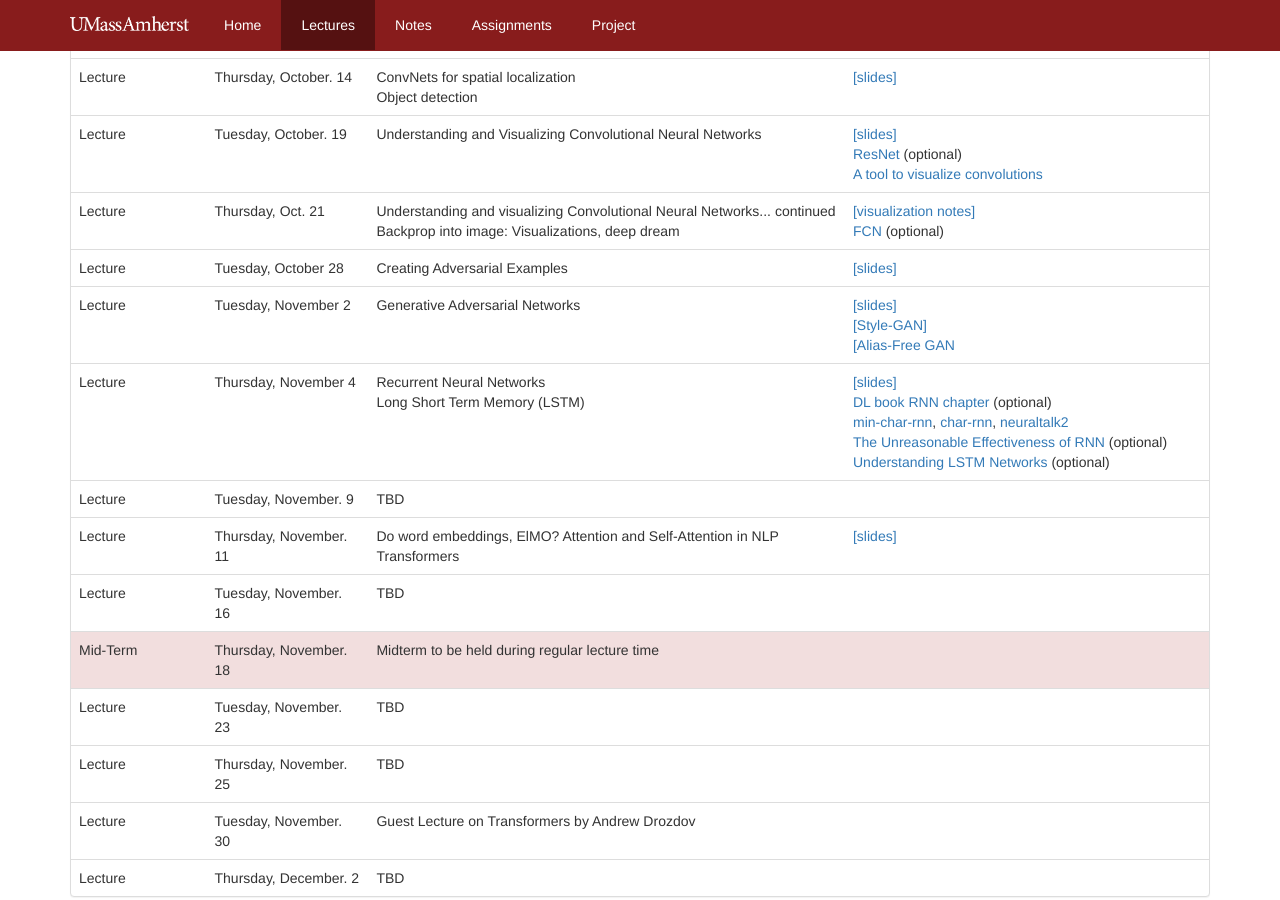
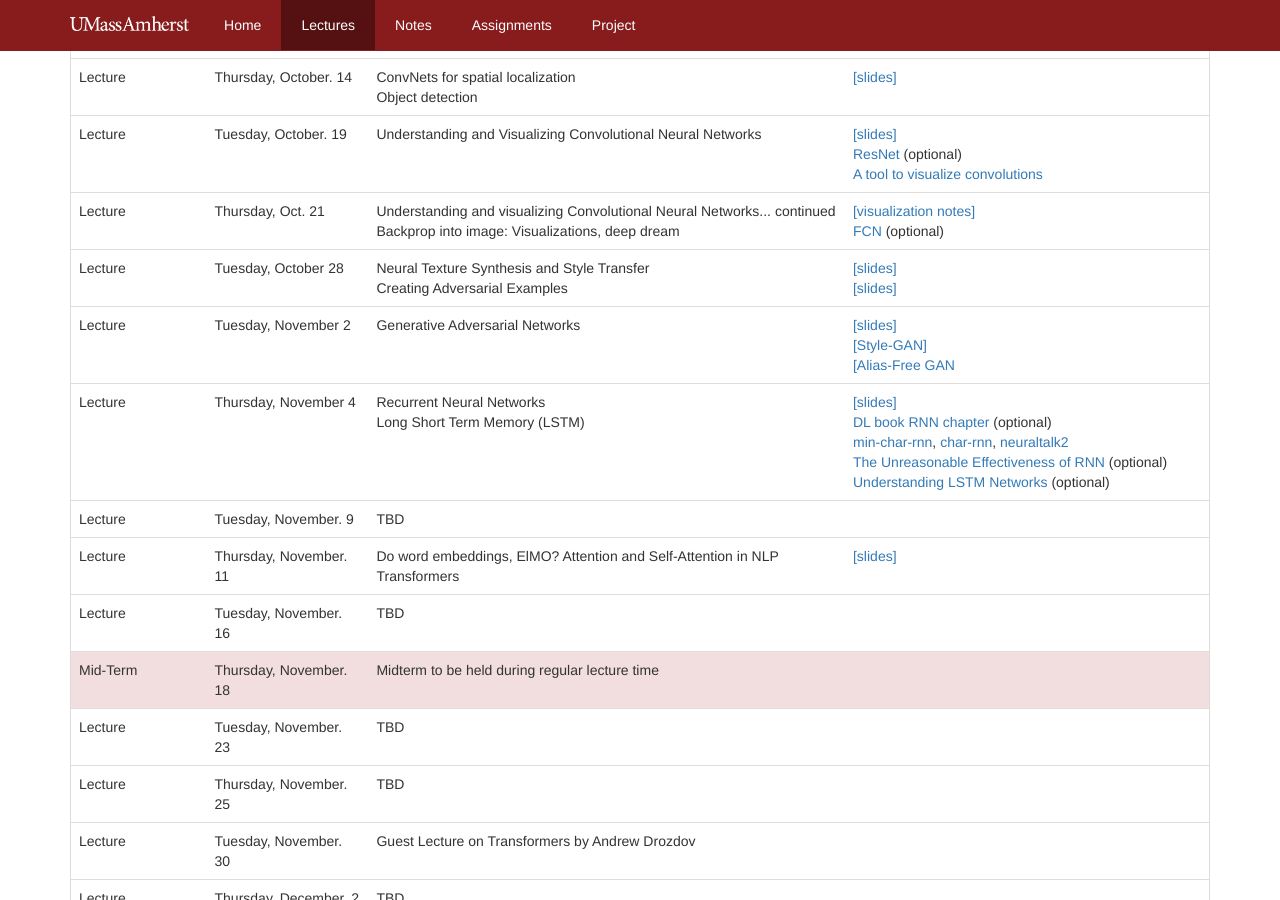
Before and after one commit to compsci682-fa21/compsci682-fa21.github.io, a Jekyll site: the page syllabus.html, which Jekyll copies as it is, in a window 1280 px wide and 900 px high, scrolled down 1377 px. Built offline with Jekyll 4.4.1, drawn with Linux system fonts in a browser that asks for light colours.

Commit message:
Update syllabus.html

```diff
--- a/syllabus.html
+++ b/syllabus.html
@@ -318,9 +318,11 @@
     <td>Lecture</td>
     <td>Tuesday, October 28</td> <!-- Lecture 15/16 -->
     <td>
+      Neural Texture Synthesis and Style Transfer<br>
       Creating Adversarial Examples
     </td>
     <td>
+      <a href="https://docs.google.com/presentation/d/1wXgv4a12IxZKu2ZcibSBk_y-pqqfWZ0xKgLHFnVH6uI/edit?usp=sharing">[slides]</a><br>
       <a href="https://docs.google.com/presentation/d/1Ff_s5QRb-X5HIdsbH9CfCUaVGUIsBQo1F7yBoglvuiY/edit?usp=sharing">[slides]</a>
     </td>
   </tr>
```
